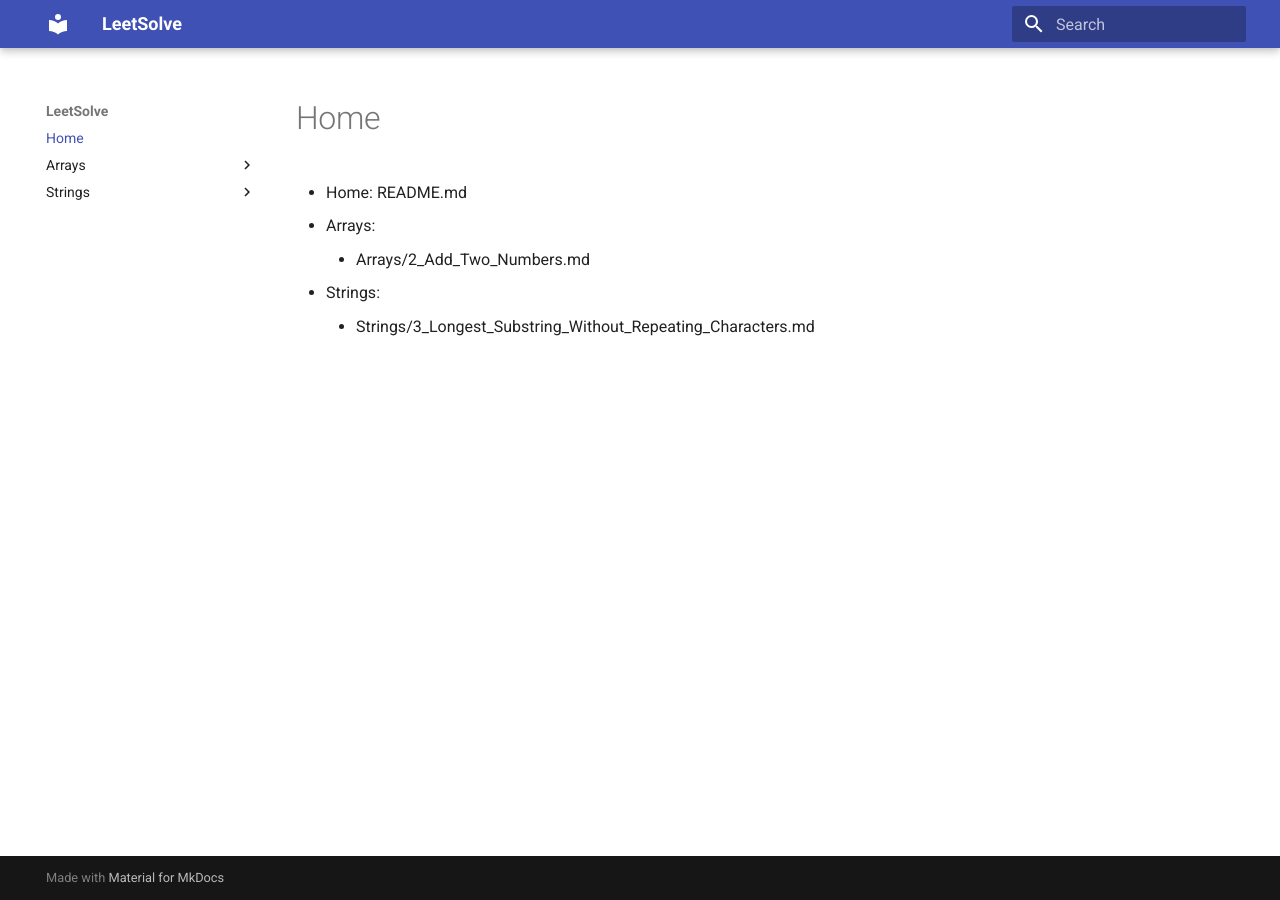
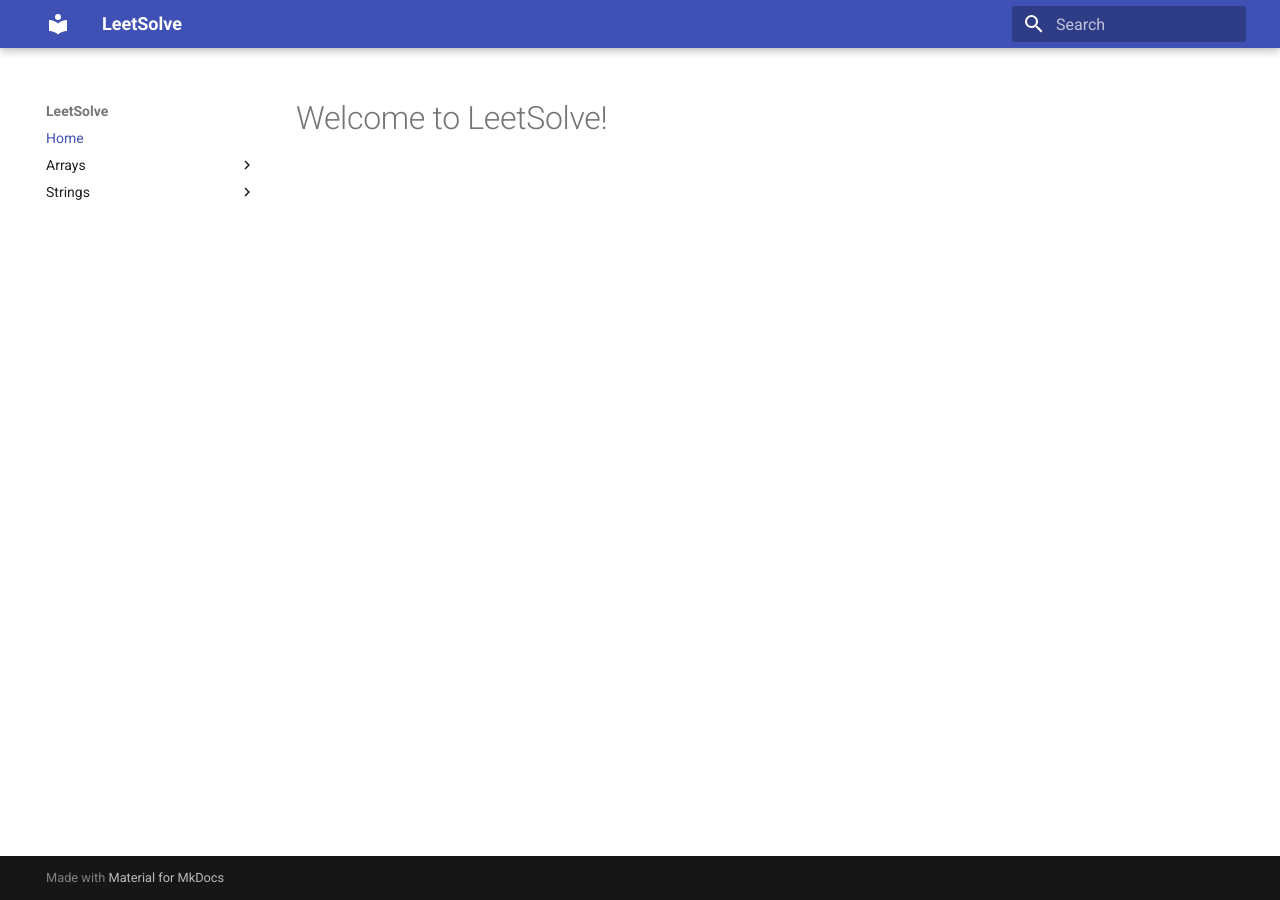
Before and after one commit to ntnhut/LeetSolve, an MkDocs documentation site: the page built from docs/index.md, in a window 1280 px wide. Built offline with MkDocs 1.6.1 and Material for MkDocs 9.7.7, drawn with Linux system fonts in a browser that asks for light colours.

Commit message:
Update index.md

```diff
--- a/docs/index.md
+++ b/docs/index.md
@@ -1,6 +1 @@
-nav:
-  - Home: README.md
-  - Arrays:
-    - Arrays/2_Add_Two_Numbers.md
-  - Strings:
-    - Strings/3_Longest_Substring_Without_Repeating_Characters.md
+# Welcome to LeetSolve!
```
